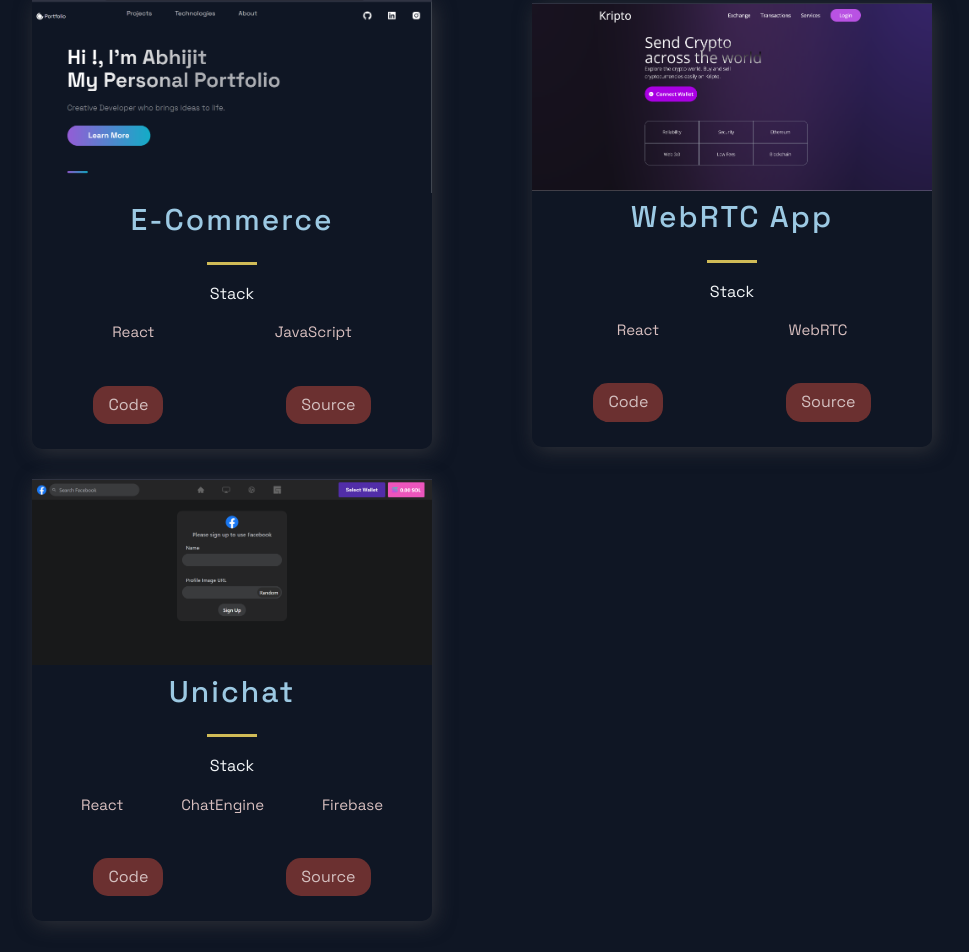
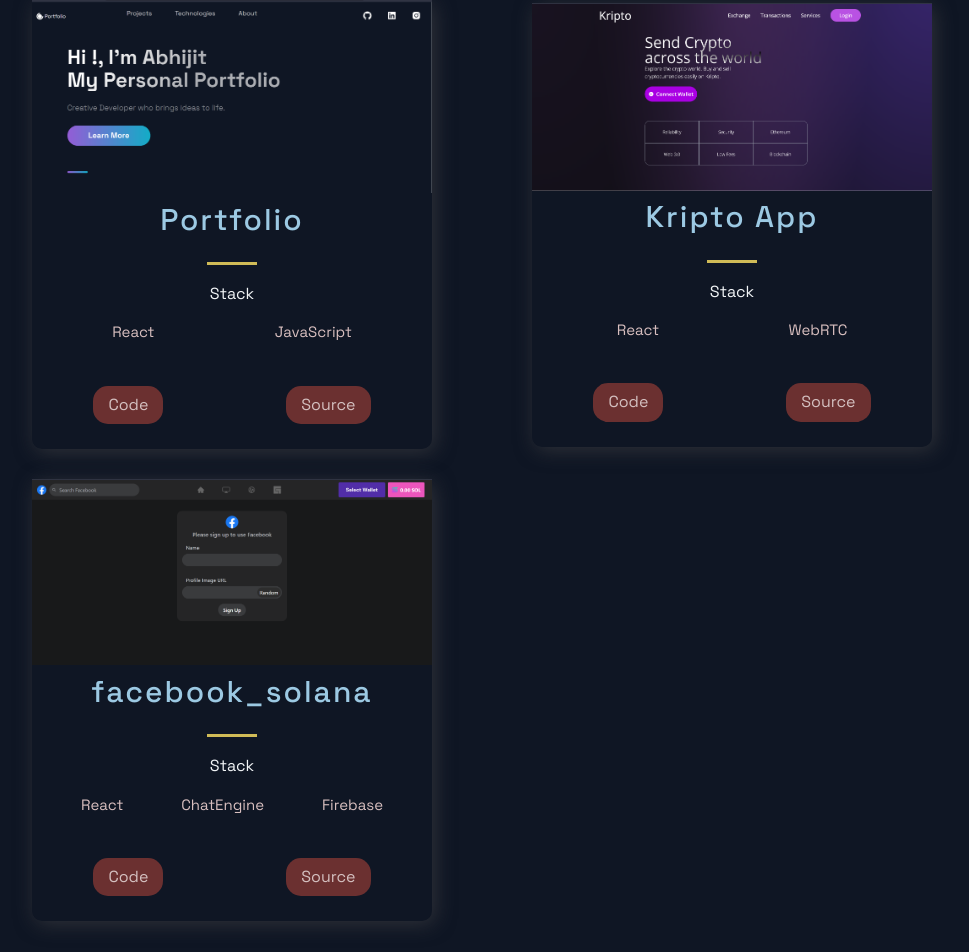
Before and after one commit to Abhijit20112003/Portfolio_website, a Next.js app: page / in a window 1280 px wide. Shown: the part 840-1792 px from the top of the page, without its empty margins (158-1127 px from the left). Built offline with nearby package versions, Linux system fonts and the light colour scheme.

Commit message:
Update constants.js

```diff
--- a/src/constants/constants.js
+++ b/src/constants/constants.js
@@ -1,7 +1,7 @@
 export const projects =  [
 
   {
-    title: 'E-Commerce',
+    title: 'Portfolio',
     description:"",
     image: '/images/2.png',
     tags: ['React', 'JavaScript'],
@@ -10,7 +10,7 @@ export const projects =  [
     id: 1,
   },
   {
-    title: 'WebRTC App',
+    title: 'Kripto App',
     description: "",
       image: '/images/3.jpg',
       tags: ['React', 'WebRTC'],
@@ -19,7 +19,7 @@ export const projects =  [
     id: 2,
   },
   {
-    title: 'Unichat',
+    title: 'facebook_solana',
     description: "",
     image: '/images/4.jpg',
     tags: ['React', 'ChatEngine', 'Firebase'],
```
